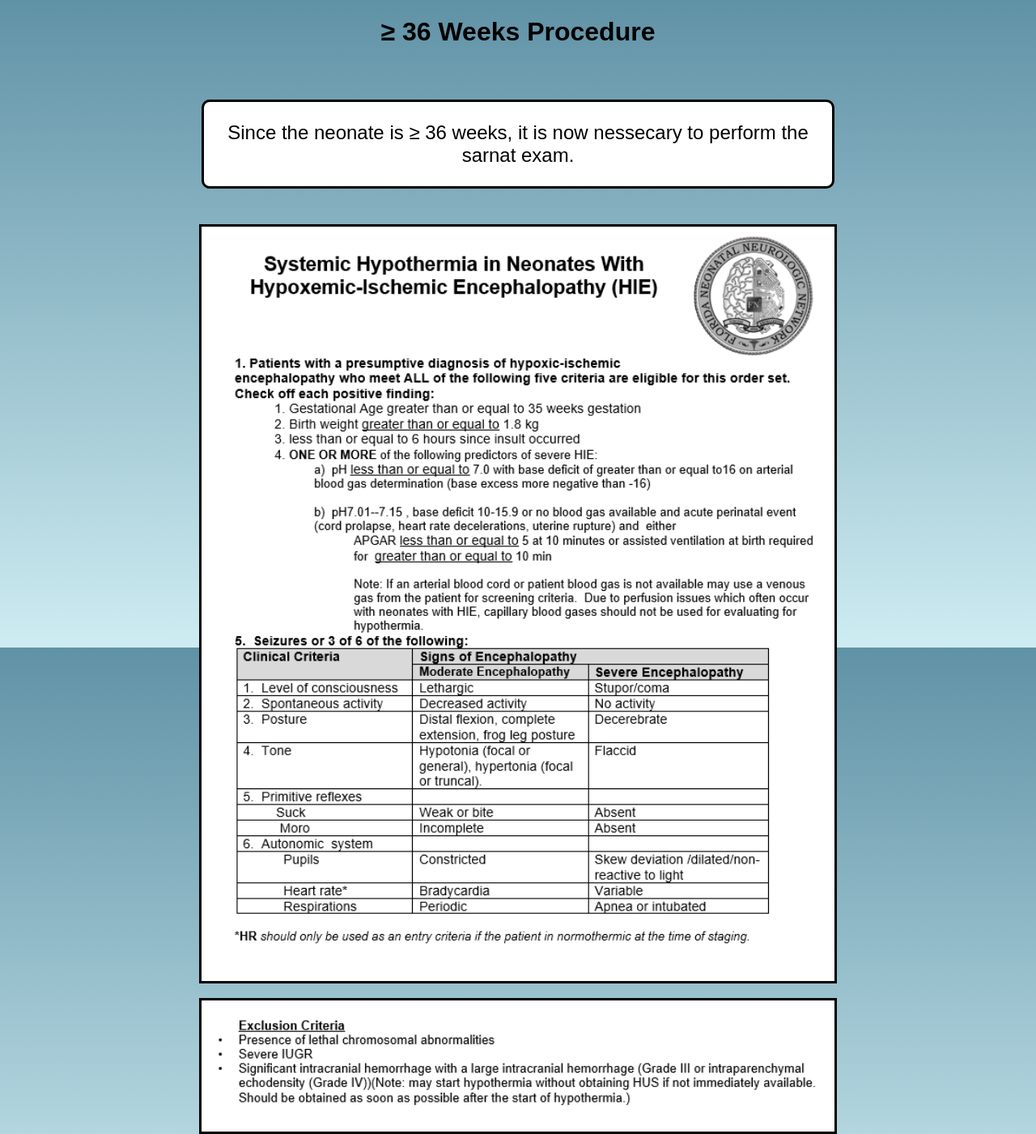
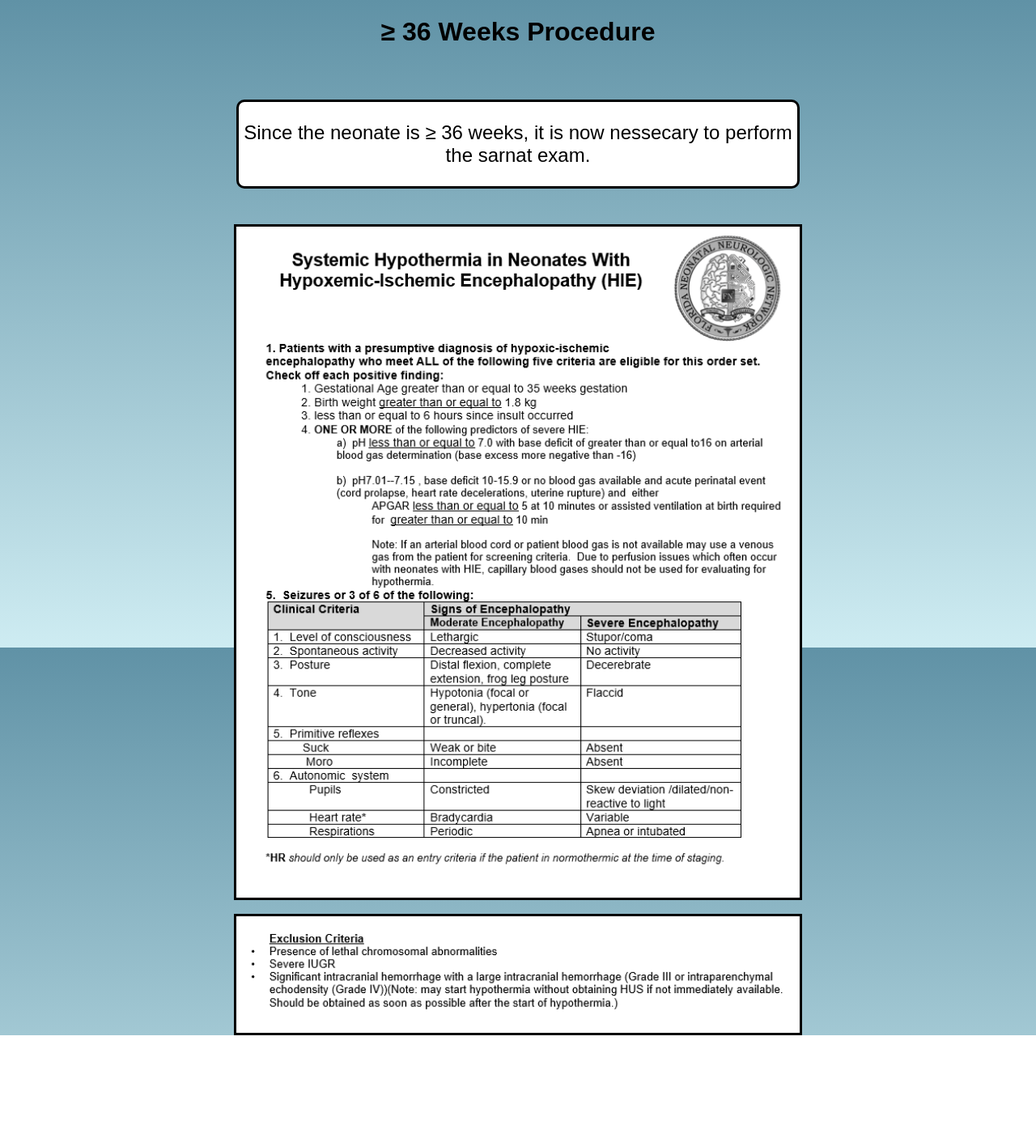
Before and after one commit to jasonavatarang/Neonatal-Navigators, a React (Vite) app in the folder frontend/: page /rightbranch in a window 1280 px wide. Shown: the whole page at 81% size. After the commit the page ends 1279 px from the top, so only its background shows below. Built offline with nearby package versions, Linux system fonts and the light colour scheme.

Commit message:
remove unessecary css

```diff
--- a/frontend/src/pages/RightBranch/RightBranch.css
+++ b/frontend/src/pages/RightBranch/RightBranch.css
@@ -11,7 +11,7 @@
 }
 
 .right-branch-top-container {
-    width: 90%;
+    width: 80%;
     margin-top: 5%;
     border: 3px solid black;
     border-radius: 10px;
@@ -25,7 +25,7 @@
 .protocol-image {
     margin-top: 5%;
     max-width: 100%; /* Prevents image from overflowing */
-    width: 90%; /* Keeps it at 60% of the container width initially */
+    width: 80%; /* Keeps it at 60% of the container width initially */
     height: auto; /* Maintains aspect ratio */
     border: 3px solid black;
 }
@@ -33,7 +33,7 @@
 .exclusion-criteria {
     margin-top: 2%;
     max-width: 100%; /* Prevents image from overflowing */
-    width: 90%; /* Keeps it at 60% of the container width initially */
+    width: 80%; /* Keeps it at 60% of the container width initially */
     height: auto; /* Maintains aspect ratio */
     border: 3px solid black;
 }
```
